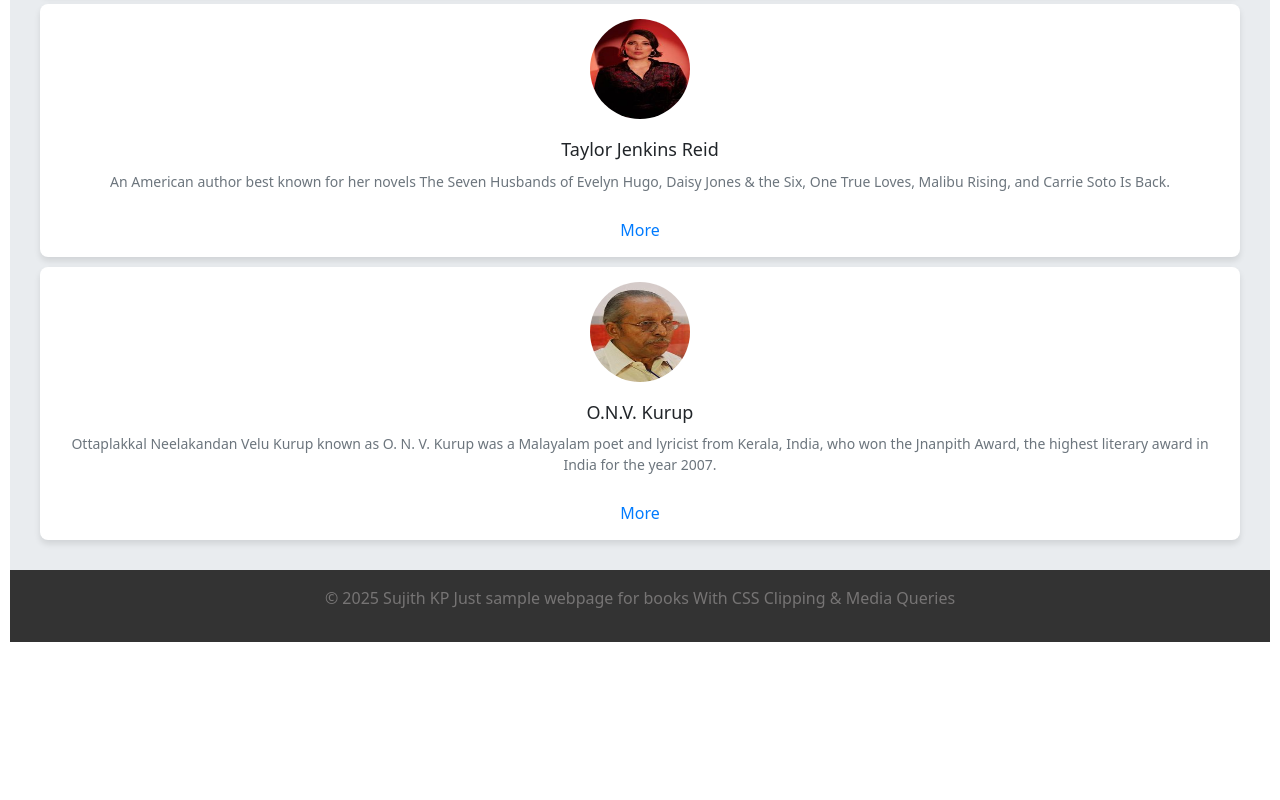
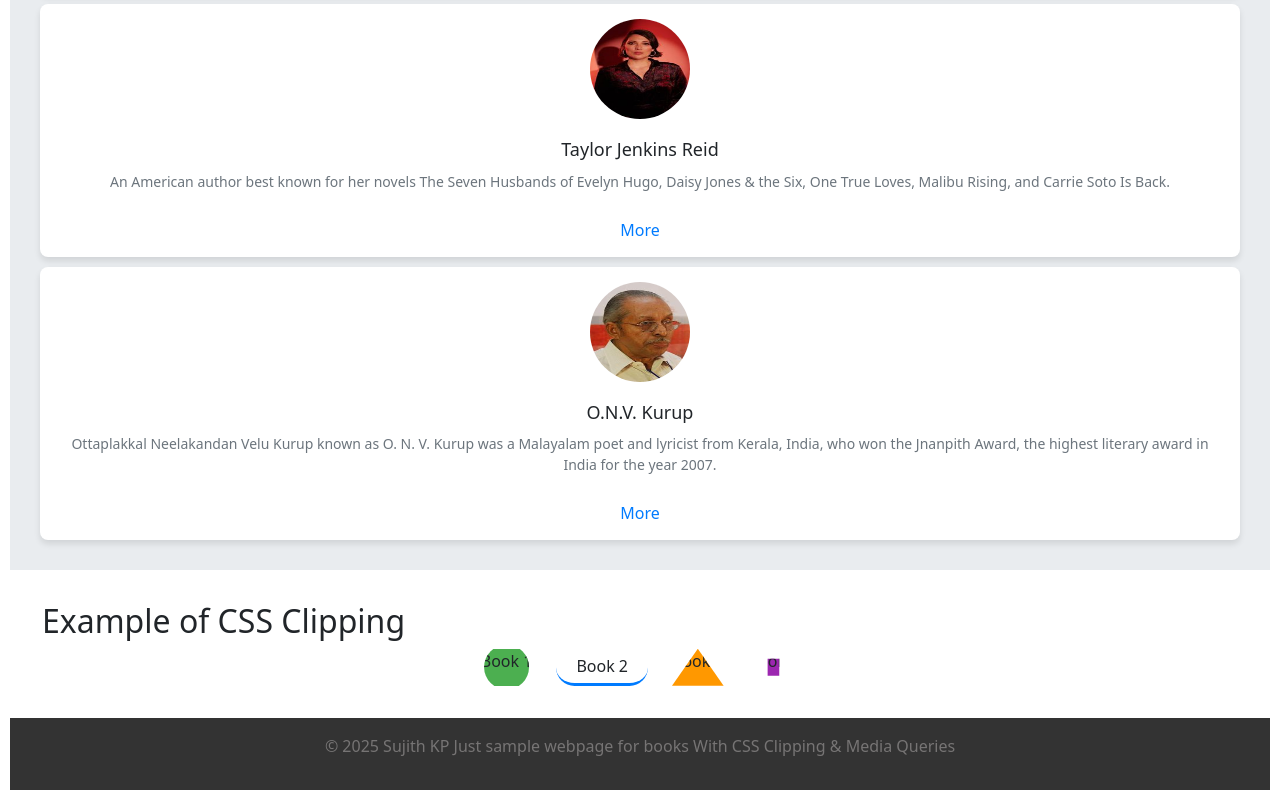
Before and after one commit to SujithKP13/Digital-Library, a plain HTML site: page index.html in a window 1280 px wide. Shown: the part 3733-4533 px from the top of the page. Before the commit the page ends 4385 px from the top, so only its background shows below. Drawn offline with nearby package versions, Linux system fonts and the light colour scheme.

Commit message:
Second Commit

```diff
--- a/Styles/Style.css
+++ b/Styles/Style.css
@@ -191,6 +191,31 @@ nav {
     color: #0056b3;
 }
 
+section {
+    padding: 2rem;
+}
+
+.book-display {
+    display: flex;
+    flex-wrap: wrap;
+    justify-content: center;
+    gap: 1.5rem;
+}
+
+.circle {
+    clip-path: circle(50%);
+    background-color: #4caf50;
+}
+.polygon {
+    clip-path: polygon(50% 0%, 100% 100%, 0% 100%);
+    background-color: #ff9800;
+}
+
+.inset {
+    clip-path: inset(10px 20px 10px 20px);
+    background-color: #9c27b0;
+}
+
 footer {
     background-color: #333;
     color: #888585cb;
--- a/index.html
+++ b/index.html
@@ -286,6 +286,16 @@
         </div>
     </div>
 
+    <section>
+        <h2>Example of CSS Clipping</h2>
+        <div class="book-display">
+          <div class="book circle">Book 1</div>
+          <div class="book ellipse">Book 2</div>
+          <div class="book polygon">Book 3</div>
+          <div class="book inset">Book 4</div>
+        </div>
+      </section>
+
     <footer>
         <p>&copy; 2025 Sujith KP Just sample webpage for books With CSS Clipping & Media Queries </p>
       </footer>
```
